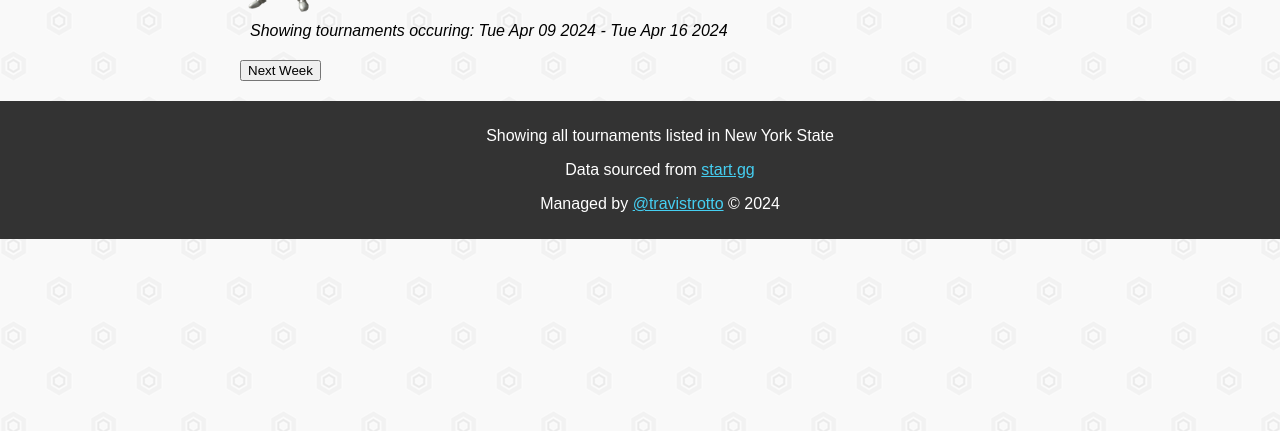
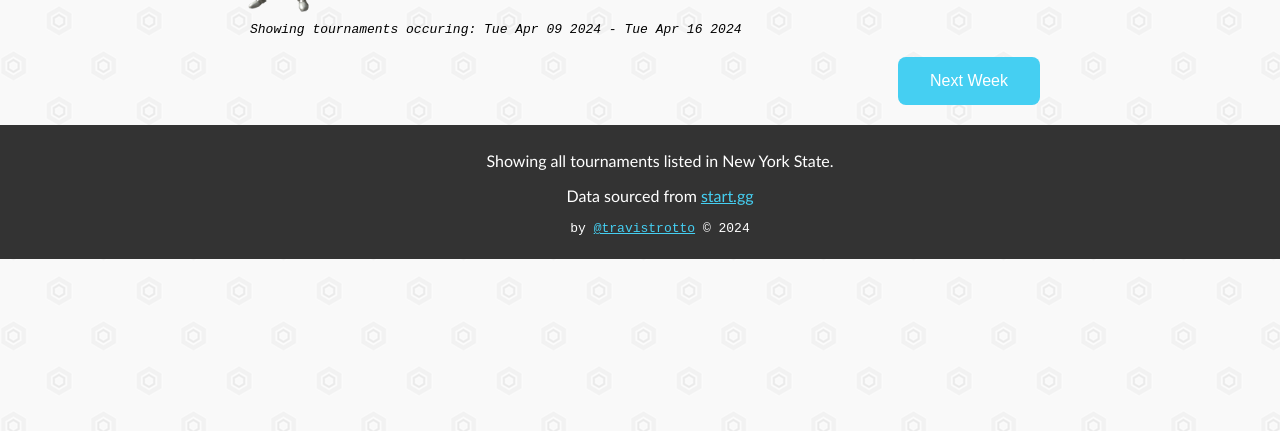
Before and after one commit to travistrotto/whens-melee-new-york, a plain HTML site: page index.html in a window 1280 px wide. Shown: the part 369-800 px from the top of the page. Drawn offline with Linux system fonts and the light colour scheme; no server answers.

Commit message:
Added final CSS styling

```diff
--- a/index.html
+++ b/index.html
@@ -12,6 +12,7 @@
 </head>
 
 <body>
+
     <!-- Cover photo -->
     <div class="cover-photo">
         <img src="img/nycmeleebanner.png" alt="NYC Melee Banner">
@@ -27,16 +28,18 @@
 
         <!-- List of tournaments-->
         <div id="tournament-list"></div>
-
-        <button id="next-week-btn">Next Week</button>
-        <button id="current-week-btn">Current Week</button>
+        <div class="button-container">
+            <button id="next-week-btn" class="button-style">Next Week</button>
+            <button id="current-week-btn" class="button-style">Current Week</button>
+        </div>
     </div>
 
     <!-- Footer -->
     <div class="footer">
-        <p>Showing all tournaments listed in New York State</p>
+        <p>Showing all tournaments listed in New York State.</p>
         <p>Data sourced from <a href="https://start.gg">start.gg</a></p>
-        <p>Managed by <a href="https://x.com/travistrotto">@travistrotto</a> &copy; <span id="current-year"></span>
+        <p id="monospace">by <a href="https://x.com/travistrotto">@travistrotto</a> &copy; <span
+                id="current-year"></span>
         </p>
     </div>
 
--- a/js/pagination.js
+++ b/js/pagination.js
@@ -4,7 +4,7 @@
  */
 
 let currentPage = 1;
-let showingCurrentWeek = false; // Changed to false initially
+let showingNextWeek = false; // Changed to false initially
 let currentDateTimestamp = Math.floor(Date.now() / 1000);
 let oneWeekFromNowTimestamp = currentDateTimestamp + (7 * 24 * 60 * 60);
 let twoWeeksFromNowTimestamp = oneWeekFromNowTimestamp + (7 * 24 * 60 * 60);
@@ -12,7 +12,7 @@ let twoWeeksFromNowTimestamp = oneWeekFromNowTimestamp + (7 * 24 * 60 * 60);
 // On  page load, display current week's tournaments page
 document.addEventListener("DOMContentLoaded", function () {
     fetchTournamentData3(currentPage, currentDateTimestamp, oneWeekFromNowTimestamp);
-
+    updateSubtitle()
     // Initial setup to show the "Next Page" button
     document.getElementById('next-week-btn').style.display = 'block';
     document.getElementById('current-week-btn').style.display = 'none';
@@ -24,16 +24,18 @@ document.addEventListener("DOMContentLoaded", function () {
 
 // Display the current week's tournaments
 function currentWeek() {
+    showingNextWeek = false;
     fetchTournamentData3(currentPage, currentDateTimestamp, oneWeekFromNowTimestamp);
+    updateSubtitle()
     document.getElementById('next-week-btn').style.display = 'block';
     document.getElementById('current-week-btn').style.display = 'none';
-    showingCurrentWeek = true;
 }
 
 // Display next week's tournaments
 function nextPage() {
+    showingNextWeek = true;
     fetchTournamentData3(currentPage, oneWeekFromNowTimestamp, twoWeeksFromNowTimestamp);
+    updateSubtitle()
     document.getElementById('next-week-btn').style.display = 'none';
     document.getElementById('current-week-btn').style.display = 'block';
-    showingCurrentWeek = false;
 }
--- a/js/tournamentList.js
+++ b/js/tournamentList.js
@@ -4,14 +4,29 @@
  */
 
 // Show date range of tournaments as subtitle
-const subtitleElement = document.getElementById('subtitle');
-const today = new Date();
-const oneWeekFromToday = new Date(today);
-oneWeekFromToday.setDate(oneWeekFromToday.getDate() + 7);
-subtitleElement.textContent = `
+function updateSubtitle() {
+    const subtitleElement = document.getElementById('subtitle');
+    const today = new Date();
+    const oneWeekFromToday = new Date(today);
+    oneWeekFromToday.setDate(oneWeekFromToday.getDate() + 7);
+    const twoWeeksFromToday = new Date(today);
+    twoWeeksFromToday.setDate(twoWeeksFromToday.getDate() + 14);
+
+    let startDate, endDate;
+
+    if (showingNextWeek) {
+        startDate = oneWeekFromToday;
+        endDate = twoWeeksFromToday;
+    } else {
+        startDate = today;
+        endDate = oneWeekFromToday;
+    }
+
+    subtitleElement.textContent = `
 Showing tournaments occuring:
-${today.toDateString()} - ${oneWeekFromToday.toDateString()}
+${startDate.toDateString()} - ${endDate.toDateString()}
 `;
+}
 
 // List all tournaments returned by start.gg api
 function tournamentList(tournaments) {
@@ -35,11 +50,16 @@ function tournamentList(tournaments) {
             const event = tournament.events[0];
             const eventItem = document.createElement('p');
             const calendarSVG = `<svg width="12" height="12" viewBox="0 0 24 24" fill="none" xmlns="http://www.w3.org/2000/svg"><path d="M9 2a1 1 0 0 1 1 1v1h4V3a1 1 0 1 1 2 0v1h3a2 2 0 0 1 2 2v13a2 2 0 0 1-2 2H5a2 2 0 0 1-2-2V6a2 2 0 0 1 2-2h3V3a1 1 0 0 1 1-1zM8 6H5v3h14V6h-3v1a1 1 0 1 1-2 0V6h-4v1a1 1 0 0 1-2 0V6zm11 5H5v8h14v-8z" fill="#0D0D0D"/></svg>`;
-            eventItem.innerHTML = `${calendarSVG} ${new Date(event.startAt * 1000).toLocaleDateString()}`;
+            const dateSpan = document.createElement('span');
+            dateSpan.style.fontFamily = "Trebuchet MS"; // Setting font-family to monospace
+            dateSpan.textContent = new Date(event.startAt * 1000).toLocaleDateString();
+            eventItem.innerHTML = `${calendarSVG} `;
+            eventItem.appendChild(dateSpan); // Appending dateSpan to eventItem
             eventItem.style.display = "inline";
             tournamentDate.appendChild(eventItem);
         }
         tournamentDiv.appendChild(tournamentDate);
+
 
         const space = document.createTextNode(' - ');
         tournamentDiv.appendChild(space);
--- a/style.css
+++ b/style.css
@@ -1,5 +1,20 @@
+/* Variables */
+:root {
+    --main-font: Arial, sans-serif;
+    --primary-color: #45cff2;
+    --hover-color: #97e6f2;
+    --max-container-width: 800px;
+    --cover-border-color: #45cff2;
+    --footer-background-color: #333;
+    --footer-text-color: #fff;
+    --tournament-border-color: #45cff2;
+    --box-shadow-color: rgba(0, 0, 0, 0.1);
+    --button-background-color: #45cff2;
+    --button-text-color: white;
+}
+
 body {
-    font-family: Arial, sans-serif;
+    font-family: var(--main-font);
     margin: 0;
     padding: 0;
     background-image: url('img/bg-pattern-light.png');
@@ -7,15 +22,15 @@ body {
 }
 
 a {
-    color: #45cff2;
+    color: var(--primary-color);
 }
 
 a:hover {
-    color: #97e6f2;
+    color: var(--hover-color);
 }
 
 .container {
-    max-width: 800px;
+    max-width: var(--max-container-width);
     margin: 0 auto;
     padding: 20px;
 }
@@ -36,7 +51,7 @@ a:hover {
     height: auto;
     object-fit: cover;
     max-height: 35vh;
-    border-bottom: 2px solid #45cff2;
+    border-bottom: 2px solid var(--cover-border-color);
 }
 
 .title {
@@ -50,6 +65,10 @@ a:hover {
     margin-right: 15px;
 }
 
+.title-image:hover {
+    transform: translateY(-2px);
+}
+
 .title>h1 {
     margin-bottom: 10px;
     display: inline-block;
@@ -61,11 +80,11 @@ a:hover {
 }
 
 .subtitle {
+    font-family: monospace;
     font-style: italic;
     margin-bottom: 20px;
     margin-left: 10px;
 }
-
 
 .tournament h2 {
     margin-top: 0;
@@ -79,6 +98,7 @@ a:hover {
 }
 
 .tournament li {
+    font-family: monospace;
     margin-bottom: 10px;
     font-size: 1em;
     color: #666;
@@ -86,23 +106,28 @@ a:hover {
 }
 
 .footer {
+    font-family: "Trebuchet MS", sans-serif;
     bottom: 0;
     left: 0;
     width: 100%;
-    background-color: #333;
-    color: #fff;
+    background-color: var(--footer-background-color);
+    color: var(--footer-text-color);
     padding: 10px 20px;
     text-align: center;
 }
 
+#monospace {
+    font-family: monospace;
+}
+
 .tournament {
     position: relative;
-    border: 1px solid #45cff2;
+    border: 1px solid var(--tournament-border-color);
     margin-bottom: 20px;
     padding: 16px;
     border-radius: 10px;
     background-color: #fff;
-    box-shadow: 0 2px 4px rgba(0, 0, 0, 0.1);
+    box-shadow: 0 2px 4px var(--box-shadow-color);
 }
 
 .icon-container {
@@ -112,3 +137,27 @@ a:hover {
     margin: 10px;
     color: azure;
 }
+
+.button-container {
+    display: flex;
+    justify-content: flex-end;
+    align-items: center;
+    height: 100%;
+}
+
+.button-style {
+    background-color: var(--button-background-color);
+    border: none;
+    color: var(--button-text-color);
+    padding: 15px 32px;
+    text-align: center;
+    text-decoration: none;
+    display: inline-block;
+    font-size: 16px;
+    cursor: pointer;
+    border-radius: 8px;
+}
+
+.button-style:hover {
+    transform: translateY(-2px);
+}
```
